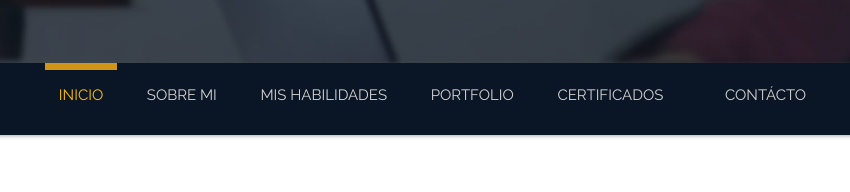
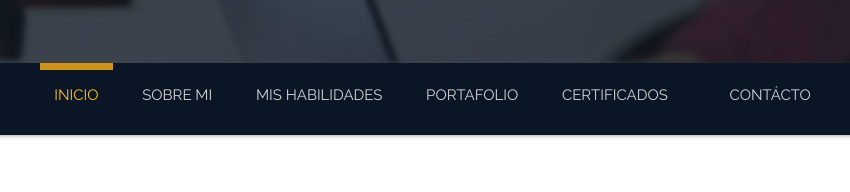
Before and after one commit to AnthonyMonsalve/personal-page, a plain HTML site: page index.html in a window 1280 px wide. Shown: the part 566-758 px from the top of the page, 210-1060 px from the left. Drawn offline with Linux system fonts and the light colour scheme.

Commit message:
Arreglando el nav Portafolio!

```diff
--- a/index.html
+++ b/index.html
@@ -48,7 +48,7 @@
 			  <li class="active"><a href="#header" class="scroll-link">Inicio</a></li>
 			  <li><a href="#aboutUs" class="scroll-link">Sobre Mi</a></li>
 			  <li><a href="#service" class="scroll-link">Mis Habilidades</a></li>
-			  <li><a href="#Portfolio" class="scroll-link">Portfolio</a></li>
+			  <li><a href="#Portfolio" class="scroll-link">Portafolio</a></li>
 			  <li><a href="#experience" class="scroll-link">Certificados</a></li>
 			  <li><a href="#contact" class="scroll-link">Contácto</a></li>
 			</ul>
```
